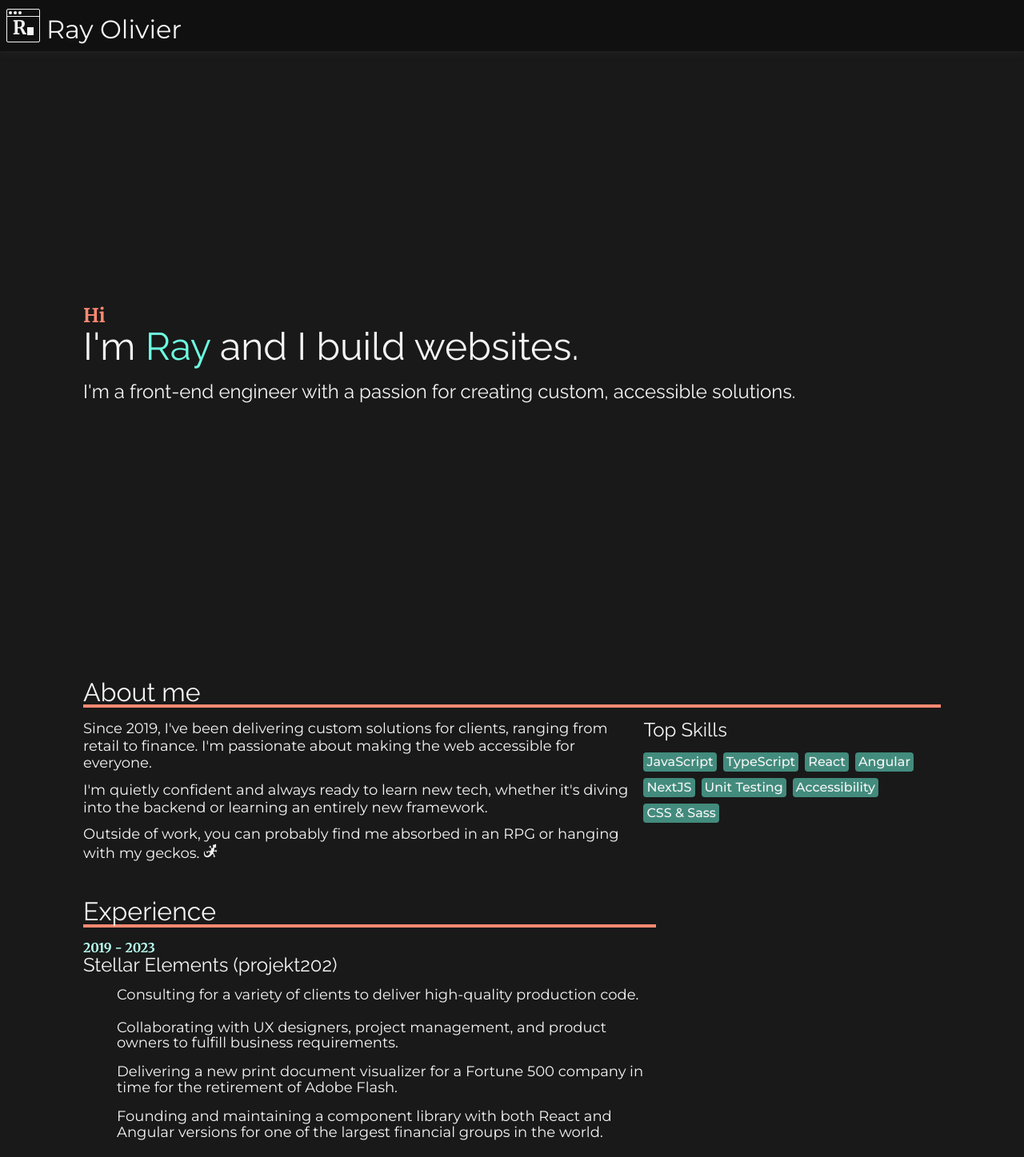
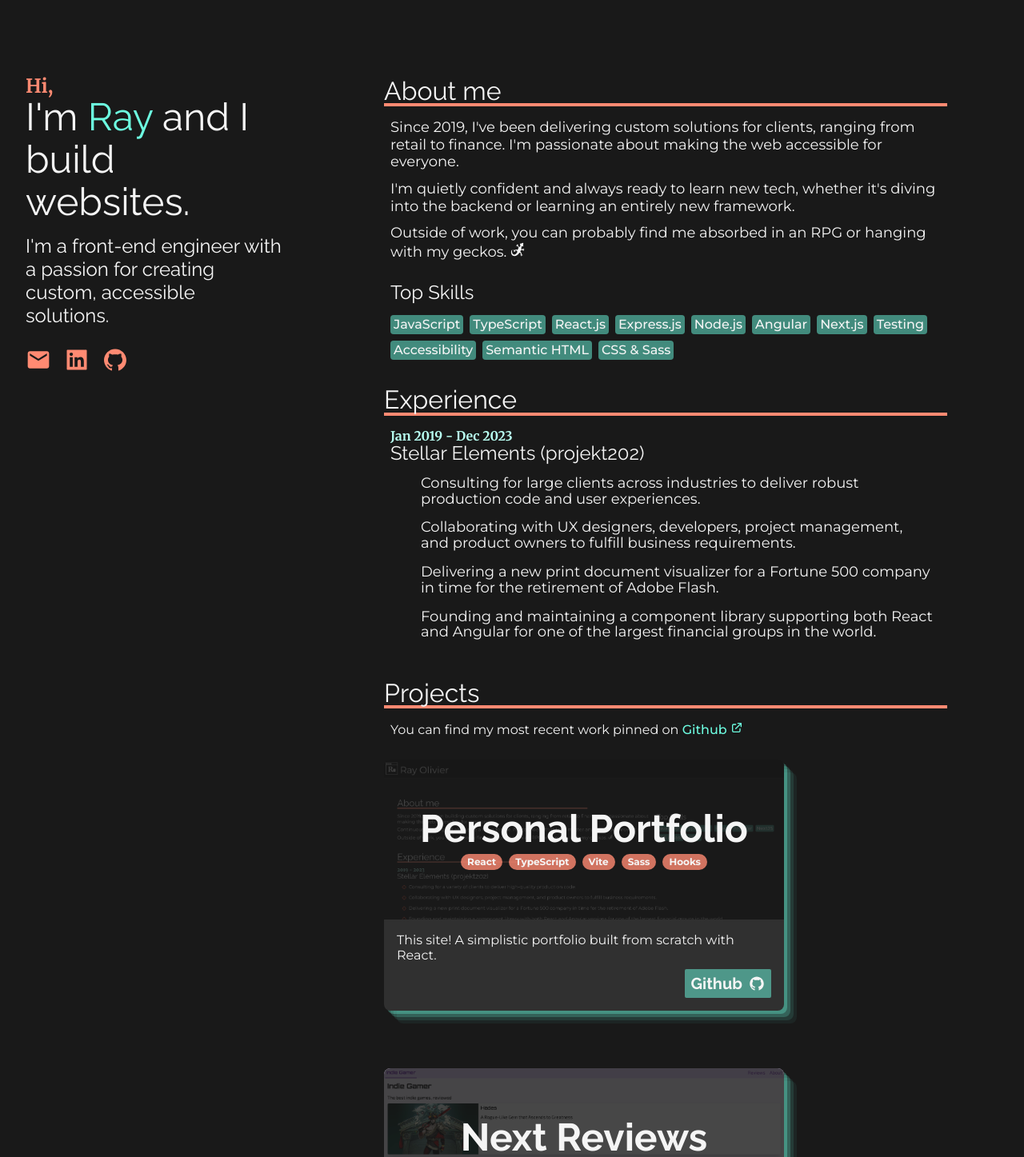
Before and after one commit to RayOlivier/portfolio, a React (Vite) app: page / in a window 1280 px wide. Shown: the top 1447 px of the page at 80% size. Built offline with nearby package versions, Linux system fonts and the light colour scheme; some icons are missing.

Commit message:
move to two column layout on desktop

```diff
--- a/src/App.scss
+++ b/src/App.scss
@@ -5,35 +5,48 @@
   min-width: 100vw;
 }
 
-.main {
-  padding: 2rem 6rem 7rem;
-  display: flex;
-  flex-direction: column;
-  align-items: flex-start;
-
+.app {
   @media (min-width: $desktop) {
-    padding: 2rem 12rem 14rem;
+    position: relative;
+    display: flex;
   }
-}
-
-.section {
-  margin-bottom: 4rem;
-  padding: 0 1rem;
 }
 
 /*
 /////////////
-  LANDING
+  HEADER
 ////////////
 */
-
-.landing {
+.header {
   display: flex;
   flex-direction: column;
   justify-content: center;
-  // padding: 10rem 4rem;
-  // min-height: calc(100vh - $navHeight);
-  height: calc(100vh - 64px); //account for nav
+  padding: 0 4rem;
+  height: 100vh;
+
+  &__links {
+    margin-top: 1rem;
+
+    @media (min-width: $desktop) {
+      margin-top: 3rem;
+    }
+  }
+
+  @media (min-width: $desktop) {
+    position: sticky;
+    align-self: flex-start;
+    top: 0;
+    left: 0;
+    width: 30%;
+    min-width: 40rem;
+    padding: 0 4rem;
+    justify-content: flex-start;
+    background-color: $black;
+  }
+}
+
+.landing {
+  padding: 12rem 0;
 }
 
 .eyebrow {
@@ -58,17 +71,40 @@
 
 /*
 /////////////
+  MAIN
+////////////
+*/
+.main {
+  padding: 2rem 4rem 0;
+  display: flex;
+  flex-direction: column;
+  align-items: flex-start;
+
+  @media (min-width: $desktop) {
+    padding: 12rem 12rem 0;
+  }
+}
+
+.section {
+  margin-bottom: 4rem;
+
+  &__content {
+    padding: 0 1rem;
+  }
+}
+
+/*
+/////////////
   ABOUT
 ////////////
 */
-
 .about__content {
   display: flex;
   flex-direction: column;
   gap: 2rem;
 
   @media (min-width: $desktop) {
-    flex-direction: row;
+    // flex-direction: row;
   }
 }
 
@@ -115,7 +151,7 @@
   li {
     display: flex;
     gap: 1rem;
-    margin: 0 0 2rem 2rem;
+    margin: 0 1rem 2rem 1.5rem;
     line-height: 1.1;
     max-width: 700px;
 
@@ -131,12 +167,11 @@
   PROJECTS
 ////////////
 */
-
 .project-cards {
   display: flex;
   flex-direction: column;
   flex-wrap: wrap;
-  // gap: 1rem;
+  padding-right: 1rem;
 
   @media (min-width: $desktop) {
     flex-direction: row;
@@ -149,10 +184,8 @@
   CONTACT
 ////////////
 */
-
 .contact {
   &__email {
-    // font-size: 3rem;
     color: $secondary_dark;
   }
 }
@@ -164,9 +197,7 @@
 
   li {
     font-size: 3rem;
-    // background-color: $white_10;
     border-radius: 4px;
-    // padding: 0.5rem;
 
     .contact-link {
       display: flex;
--- a/src/App.tsx
+++ b/src/App.tsx
@@ -1,6 +1,5 @@
 import './App.scss';
 import Footer from './components/footer/footer';
-import Nav from './components/nav/nav';
 import { GiGecko } from 'react-icons/gi';
 import { PiDiamondBold } from 'react-icons/pi';
 import { HiOutlineExternalLink } from 'react-icons/hi';
@@ -11,35 +10,42 @@ import portfolioImg from './assets/projects/portfolioSite.png';
 import pixelAdventureImg from './assets/projects/pixelAdventure.png';
 import useMousePosition from './hooks/useMousePosition';
 import useScrollPosition from './hooks/useScrollPosition';
+import SocialLinks from './components/social-links/social-links';
 
 function App() {
   const mousePosition = useMousePosition();
   const scrollPosition = useScrollPosition();
 
   return (
-    <>
-      <Nav></Nav>
-      <main
-        className="main"
+    <div
+      className="app"
       style={
         mousePosition.x && mousePosition.y
           ? {
-                background: `radial-gradient(800px at ${mousePosition.x}px ${scrollPosition + mousePosition.y}px, rgba(100, 100, 100, 0.15), transparent 80%)`
+              // desktop
+              background: `radial-gradient(800px at ${mousePosition.x}px ${scrollPosition + mousePosition.y}px, rgba(100, 100, 100, 0.15), transparent 70%)`
             }
-            : {}
+          : {
+              // no mouse, mobile
+              background: `radial-gradient(300px at 0px ${scrollPosition + 50}px, rgba(100, 100, 100, 0.15), transparent 80%)`
+            }
       }>
-        <section className="section">
+      <header className="header">
         <div className="landing">
-            <div className="eyebrow">Hi</div>
+          <div className="eyebrow">Hi,</div>
           <h1 className="introduction">
             I'm <span>Ray</span> and I build websites.
           </h1>
           <p className="tagline">I'm a front-end engineer with a passion for creating custom, accessible solutions.</p>
+          <div className="header__links">
+            <SocialLinks size="4rem"></SocialLinks>
           </div>
-        </section>
+        </div>
+      </header>
+      <main className="main">
         <section className="section about">
           <h2>About me</h2>
-          <div className="about__content">
+          <div className="section__content about__content">
             <div className="about__text">
               <div>
                 <p>
@@ -57,11 +63,14 @@ function App() {
               <ul className="skills-list">
                 <li>JavaScript</li>
                 <li>TypeScript</li>
-                <li>React</li>
+                <li>React.js</li>
+                <li>Express.js</li>
+                <li>Node.js</li>
                 <li>Angular</li>
-                <li>NextJS</li>
-                <li>Unit Testing</li>
+                <li>Next.js</li>
+                <li>Testing</li>
                 <li>Accessibility</li>
+                <li>Semantic HTML</li>
                 <li>CSS & Sass</li>
               </ul>
             </div>
@@ -69,21 +78,21 @@ function App() {
         </section>
         <section className="section">
           <h2>Experience</h2>
-          <div>
-            <p className="date-eyebrow">2019 - 2023</p>
+          <div className="section__content">
+            <p className="date-eyebrow">Jan 2019 - Dec 2023</p>
             <h3>Stellar Elements (projekt202)</h3>
             <ul className="experience-list">
               <li>
                 <div className="bullet">
                   <PiDiamondBold />
                 </div>{' '}
-                Consulting for a variety of clients to deliver high-quality production code.
+                Consulting for large clients across industries to deliver robust production code and user experiences.
               </li>
               <li>
                 <div className="bullet">
                   <PiDiamondBold />
                 </div>
-                Collaborating with UX designers, project management, and product owners to fulfill business requirements.
+                Collaborating with UX designers, developers, project management, and product owners to fulfill business requirements.
               </li>
               <li>
                 <div className="bullet">
@@ -95,20 +104,24 @@ function App() {
                 <div className="bullet">
                   <PiDiamondBold />
                 </div>
-                Founding and maintaining a component library with both React and Angular versions for one of the largest financial groups in the world.
+                Founding and maintaining a component library supporting both React and Angular for one of the largest financial groups in the world.
               </li>
             </ul>
           </div>
         </section>
         <section className="section">
           <h2>Projects</h2>
+          <div className="section__content">
             <p>
               You can find my most recent work pinned on{' '}
               <a href="https://github.com/RayOlivier" target="_blank">
                 {' '}
                 Github <HiOutlineExternalLink />
               </a>
+              <br />
+              <br />
             </p>
+          </div>
           <div className="project-cards">
             <Card
               title="Personal Portfolio"
@@ -138,14 +151,19 @@ function App() {
         </section>
         <section className="section contact">
           <h2>Contact</h2>
+          <div className="section__content">
             <p>
-            Whether you have an opportunity or just want to chat, my inbox is always open! Let's{' '}
-            <a href="https://www.linkedin.com/in/rayolivier/">connect on LinkedIn</a> or <a href="mailto:rayolivier@outlook.com">shoot me an email</a>.
+              Whether you have an opportunity or just want to chat, my inbox is always open!
+              <br />
+              Let's <a href="https://www.linkedin.com/in/rayolivier/">connect on LinkedIn</a>, or <a href="mailto:rayolivier@outlook.com">shoot me an email</a>!
             </p>
+          </div>
         </section>
+        <Footer>
+          <SocialLinks></SocialLinks>
+        </Footer>
       </main>
-      <Footer> </Footer>
-    </>
+    </div>
   );
 }
 
--- a/src/components/card/card.scss
+++ b/src/components/card/card.scss
@@ -1,18 +1,12 @@
 @import '../../index.scss';
 
 .project-card {
-  max-width: 500px;
-
-  background-color: #1e1e1e;
-  background-color: #232323;
+  background-color: #303030;
   border-radius: 1rem;
   overflow: hidden;
   min-height: 300px;
-  //   border: thin solid $primary;
-  box-shadow: 3px 4px 2px 4px rgba(245, 245, 245, 0.1);
-  box-shadow: 3px 4px 1px 4px rgba($primary, 0.1);
-  box-shadow: rgba($primary, 0.4) 5px 5px, rgba($primary, 0.3) 10px 10px, rgba($primary, 0.2) 15px 15px, rgba($primary, 0.1) 20px 20px,
-    rgba($primary, 0.05) 25px 25px;
+  max-width: 500px;
+  box-shadow: rgba($primary, 0.3) 4px 4px, rgba($primary, 0.2) 8px 8px, rgba($primary, 0.1) 12px 12px, rgba($primary, 0.05) 16px 16px;
   margin-bottom: 3rem;
 
   &__image {
@@ -32,25 +26,17 @@
     }
   }
 
+  &__header {
+    padding: 2rem;
+    display: flex;
+    flex-direction: column;
+    align-items: center;
+  }
+
   &__content {
     display: flex;
     flex-direction: column;
     padding: 2rem;
-  }
-
-  &__buttons {
-    display: flex;
-    gap: 2rem;
-    align-items: end;
-    justify-content: flex-end;
-    // justify-content: space-between;
-    padding: 1rem 4rem;
-  }
-
-  &__header {
-    display: flex;
-    flex-direction: column;
-    align-items: center;
   }
 
   &__title {
@@ -60,6 +46,8 @@
 
   .tag-list {
     display: flex;
+    flex-wrap: wrap;
+    align-items: center;
     gap: 1rem;
     font-size: 1.5rem;
     font-weight: bold;
@@ -74,5 +62,35 @@
     color: $white;
     border-radius: 2rem;
     padding: 0.5rem 1rem;
+    white-space: nowrap;
+  }
+
+  &__buttons {
+    display: flex;
+    gap: 2rem;
+    align-items: end;
+    justify-content: flex-end;
+    white-space: nowrap;
+  }
+
+  .button-link {
+    display: flex;
+    align-items: center;
+    gap: 1rem;
+
+    cursor: pointer;
+    font-family: 'Raleway', sans-serif;
+    font-weight: bold;
+    color: $white;
+    font-size: 2.5rem;
+    background-color: transparent;
+    background-color: rgba($primary, 0.5);
+    border: none;
+    border-radius: 2px;
+    padding: 1rem;
+
+    &:hover {
+      background-color: rgba($primary, 0.3);
+    }
   }
 }
--- a/src/components/card/card.tsx
+++ b/src/components/card/card.tsx
@@ -36,15 +36,13 @@ const Card: React.FC<CardProps> = ({ children, href, img, githubLink, tags, titl
           <p>{children}</p>
           <div className="project-card__buttons">
             {href && (
-              <a href={href} target="_blank">
-                <button>Demo</button>
+              <a className="button-link" href={href} target="_blank">
+                Demo
               </a>
             )}
-            <a href={githubLink} target="_blank">
-              <button>
-                Github
-                <AiFillGithub />
-              </button>
+            <a className="button-link" href={githubLink} target="_blank">
+              Github
+              <AiFillGithub />
             </a>
           </div>
         </div>
--- /dev/null
+++ b/src/components/social-links/social-links.scss
@@ -0,0 +1,14 @@
+@import '../../index.scss';
+
+.social-links {
+  display: flex;
+  gap: 2rem;
+  margin-bottom: 1rem;
+  a {
+    color: $secondary;
+
+    &:hover {
+      color: $secondary_light;
+    }
+  }
+}
--- /dev/null
+++ b/src/components/social-links/social-links.tsx
@@ -0,0 +1,33 @@
+import React from 'react';
+import './social-links.scss';
+import { AiFillLinkedin, AiFillGithub } from 'react-icons/ai';
+import { MdEmail } from 'react-icons/md';
+
+type SocialLinksProps = {
+  children?: React.ReactNode;
+  size?: string;
+};
+
+const SocialLinks: React.FC<SocialLinksProps> = ({ size = '3rem' }) => {
+  return (
+    <ul className="social-links">
+      <li>
+        <a href="mailto:rayolivier@outlook.com" aria-label="Send me an email">
+          <MdEmail size={size} />
+        </a>
+      </li>
+      <li>
+        <a href="https://www.linkedin.com/in/rayolivier/" target="_blank" aria-label="LinkedIn Profile">
+          <AiFillLinkedin size={size} />
+        </a>
+      </li>
+      <li>
+        <a href="https://github.com/RayOlivier" target="_blank" aria-label="Github Profile">
+          <AiFillGithub size={size} />
+        </a>
+      </li>
+    </ul>
+  );
+};
+
+export default SocialLinks;
```
Also changed, not shown: src/components/footer/footer.scss (+1 -13 lines), src/components/footer/footer.tsx (+2 -20 lines), src/index.scss (+0 -36 lines). Lines whose indentation alone changed are shown as unchanged.
